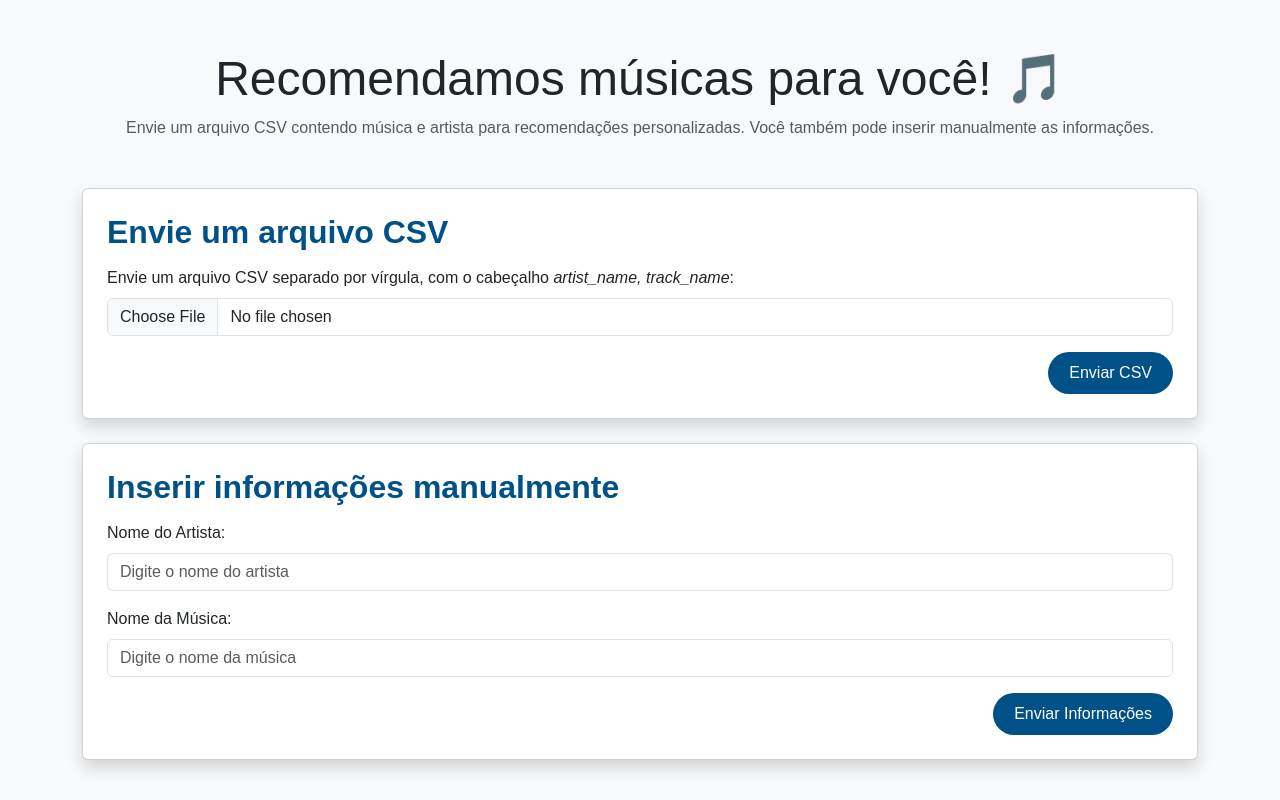
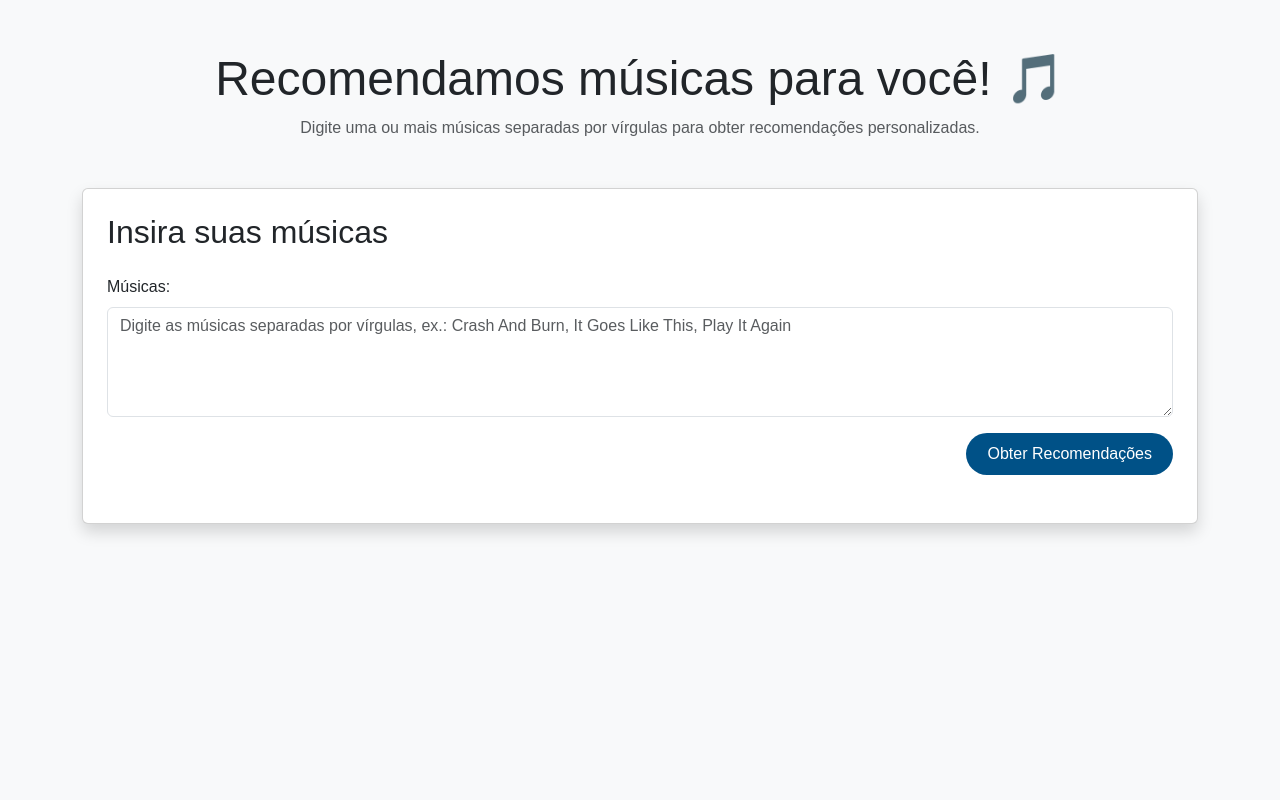
Before and after one commit to giuliazc/playlists-recommender, a Flask app: page / in a window 1280 px wide. Run offline with Flask 3, Linux system fonts and the light colour scheme.

Commit message:
update music recommendation and popular items

```diff
--- a/playlist-recommendation/app.py
+++ b/playlist-recommendation/app.py
@@ -1,68 +1,83 @@
 import os
 import pickle
-import pandas as pd
-from tqdm import tqdm
+from typing import List, Dict
+from collections import defaultdict
 from flask import Flask, request, jsonify, render_template
 
 app = Flask(__name__)
 
 PORT_API_REST = 52025
 RULES_PATH = "../models"
+RULES_FILE = os.path.join(RULES_PATH, "rules.pkl")
 FREQUENT_ITEMSETS_PATH = os.path.join(RULES_PATH, "frequent_itemsets.pkl")
-RULES_PATH = os.path.join(RULES_PATH, "rules.pkl")
 
 def load_rules():
+    """Load recommendation rules from pickle."""
     try:
-        with open(RULES_PATH, "rb") as file:
+        with open(RULES_FILE, "rb") as file:
             rules = pickle.load(file)
         return rules
     except:
-        print(f"Unable to load rules for generating recommendations")
+        print(f"Unable to load rules")
         return {"error": "Unable to load rules for generating recommendations."}
 
-def recommend_music(artist_names, track_names, rules, df, top_n=5):
+def load_frequent_itemsets():
+    """Load frequent itemsets from pickle."""
+    try:
+        with open(FREQUENT_ITEMSETS_PATH, "rb") as file:
+            frequent_itemsets = pickle.load(file)
+        return frequent_itemsets
+    except:
+        print(f"Unable to load frequent itemsets")
+        return []
+
+def generate_popular_songs_from_itemsets(frequent_itemsets: List[set], top_n: int = 10) -> List[str]:
+    """Generate a list of popular songs from frequent itemsets."""
+    item_support = defaultdict(int)
+
+    for itemset in frequent_itemsets:
+        for item in itemset:
+            item_support[item] += 1
+    sorted_items = sorted(item_support.items(), key=lambda x: x[1], reverse=True)
+    popular_songs = [item for item, _ in sorted_items[:top_n]]
+    return popular_songs
+
+def recommend_music(track_names: List[str], rules, popular_songs: List[str], top_n=5):
+    """Generate music recommendations based on track names."""
     recommendations = []
-    artist_track_pairs = [f"{artist}|{track}" for artist, track in zip(artist_names, track_names)]
 
-    for pair in artist_track_pairs:
-        matching_rules = [rule for rule in rules if pair in rule[0]]
+    for track in track_names:
+        matching_rules = [rule for rule in rules if track in rule[0]]
         if matching_rules:
             for rule in matching_rules:
                 recommendations.extend(rule[1])
         else:
-            recommendations = ['rihanna']
+            recommendations.extend(popular_songs)
 
     recommendations = list(set(recommendations))[:top_n]
     return recommendations
 
-def process_csv(music_csv):
-    try:
-        df = pd.read_csv(music_csv, sep=",")
-        df['artist_track'] = df['artist_name'] + "|" + df['track_name']
-        return df, df['artist_track'].tolist()
-
-    except:
-        print(f"Unable to load CSV file. It must be in the form artist_name, track_name")
-        return {"error": "Unable to load CSV file."}
-
 
 @app.route('/api/recommend', methods=['POST'])
 def recommend_api():
-    if 'file' not in request.files:
-        return jsonify({"error": "CSV file not uploaded."}), 400
+    """endpoint recommendation."""
 
-    csv_file = request.files['file']
-    try:
-        df, artist_tracks = process_csv(csv_file)
-    except:
-        error = process_csv(csv_file)
+    data = request.get_json()
+    if not data or 'songs' not in data:
+        return jsonify({"error": "Invalid JSON or missing 'songs' field"}), 400
 
+    track_names = data['songs']
     rules = load_rules()
-
     if "error" in rules:
         return jsonify(rules), 400
 
-    recommendations = recommend_music(artist_tracks, rules, df, top_n=5)
+    frequent_itemsets = load_frequent_itemsets()
+    if frequent_itemsets:
+        popular_songs = generate_popular_songs_from_itemsets(frequent_itemsets, top_n=10)
+    else:
+        popular_songs = ["Umbrella - Rihanna", "Diamonds - Rihanna"]
+
+    recommendations = recommend_music(track_names, rules, popular_songs, top_n=5)
     if not recommendations:
         return jsonify({"error": "No recommendations were generated for the submitted songs."}), 404
 
@@ -72,30 +87,6 @@ def recommend_api():
 def index():
     return render_template('index.html')
 
-@app.route('/upload', methods=['POST'])
-def upload_file():
-    if 'file' not in request.files:
-        return render_template('index.html', error="CSV file not uploaded.")
-
-    csv_file = request.files['file']
-    result = process_csv(csv_file)
-    df, transactions = result
-
-    rules = load_rules()
-
-    if "error" in rules:
-        return render_template('index.html', error=rules["error"])
-
-    artist_names = df['artist_name'].tolist()
-    track_names = df['track_name'].tolist()
-
-    recommendations = recommend_music(artist_names, track_names, rules, df, top_n=5)
-
-    if not recommendations:
-        return render_template('index.html', error="No recommendations were generated for the submitted songs.")
-
-    return render_template('index.html', recommendations=recommendations)
-
 
 if __name__ == '__main__':
     app.run(debug=True, port=PORT_API_REST)
--- a/playlist-recommendation/generate_rules_recommender.py
+++ b/playlist-recommendation/generate_rules_recommender.py
@@ -48,7 +48,7 @@ def generate_transactions(df: pd.DataFrame) -> List[List[str]]:
     """
     transactions = []
     for pid, group in df.groupby('pid'):
-        transaction = [f"{artist}|{track}" for artist, track in zip(group['artist_name'], group['track_name'])]
+        transaction = group['track_name'].tolist()
         transactions.append(transaction)
 
     return transactions
--- a/playlist-recommendation/templates/index.html
+++ b/playlist-recommendation/templates/index.html
@@ -4,7 +4,6 @@
     <meta charset="UTF-8">
     <meta name="viewport" content="width=device-width, initial-scale=1.0">
     <title>Recomendador de Músicas</title>
-    <!-- Bootstrap CSS -->
     <link href="https://cdn.jsdelivr.net/npm/bootstrap@5.3.0/dist/css/bootstrap.min.css" rel="stylesheet">
     <style>
         body {
@@ -24,11 +23,6 @@
         .container {
             margin-top: 50px;
         }
-        .option-title {
-            font-weight: bold;
-            color: #005187;
-            margin-bottom: 15px;
-        }
         .form-footer {
             display: flex;
             justify-content: flex-end;
@@ -39,57 +33,65 @@
     <div class="container">
         <div class="text-center mb-5">
             <h1 class="display-5">Recomendamos músicas para você! 🎵</h1>
-            <p class="text-muted">Envie um arquivo CSV contendo música e artista para recomendações personalizadas. Você também pode inserir manualmente as informações.</p>
-        </div>
-
-        <div class="card shadow p-4 mb-4">
-            <h2 class="option-title">Envie um arquivo CSV</h2>
-            <form action="/upload" method="post" enctype="multipart/form-data">
-                <div class="mb-3">
-                    <label for="file" class="form-label">Envie um arquivo CSV separado por vírgula, com o cabeçalho <i>artist_name, track_name</i>:</label>
-                    <input type="file" name="file" id="file" class="form-control" required>
-                </div>
-                <div class="form-footer">
-                    <button type="submit" class="btn btn-custom">Enviar CSV</button>
-                </div>
-            </form>
+            <p class="text-muted">Digite uma ou mais músicas separadas por vírgulas para obter recomendações personalizadas.</p>
         </div>
 
         <div class="card shadow p-4">
-            <h2 class="option-title">Inserir informações manualmente</h2>
-            <form action="/manual" method="post">
+            <h2 class="mb-4">Insira suas músicas</h2>
+            <form id="music-form">
                 <div class="mb-3">
-                    <label for="artist" class="form-label">Nome do Artista:</label>
-                    <input type="text" name="artist" id="artist" class="form-control" placeholder="Digite o nome do artista" required>
-                </div>
-                <div class="mb-3">
-                    <label for="track" class="form-label">Nome da Música:</label>
-                    <input type="text" name="track" id="track" class="form-control" placeholder="Digite o nome da música" required>
+                    <label for="songs" class="form-label">Músicas:</label>
+                    <textarea name="songs" id="songs" class="form-control" placeholder="Digite as músicas separadas por vírgulas, ex.: Crash And Burn, It Goes Like This, Play It Again" rows="4" required></textarea>
                 </div>
                 <div class="form-footer">
-                    <button type="submit" class="btn btn-custom">Enviar Informações</button>
+                    <button type="submit" class="btn btn-custom">Obter Recomendações</button>
                 </div>
             </form>
+
+            <div id="result" class="mt-4">
+            </div>
         </div>
-
-        {% if error %}
-            <div class="alert alert-danger mt-4">
-                {{ error }}
-            </div>
-        {% endif %}
-
-        {% if recommendations %}
-            <div class="card shadow mt-4 p-4">
-                <h2 class="h4">Recomendações de músicas:</h2>
-                <ul class="list-group mt-3">
-                    {% for rule in recommendations %}
-                        <li class="list-group-item">{{ rule }}</li>
-                    {% endfor %}
-                </ul>
-            </div>
-        {% endif %}
     </div>
 
-    <script src="https://cdn.jsdelivr.net/npm/bootstrap@5.3.0/dist/js/bootstrap.bundle.min.js"></script>
+    <script>
+        document.getElementById('music-form').addEventListener('submit', async (event) => {
+            event.preventDefault();
+
+            const songsInput = document.getElementById('songs').value.trim();
+            const songs = songsInput.split(',').map(song => song.trim());
+
+            if (songs.length === 0) {
+                alert("Você deve inserir pelo menos uma música para a recomendação.");
+                return;
+            }
+
+            const resultDiv = document.getElementById('result');
+            resultDiv.innerHTML = "Carregando recomendações...";
+
+            try {
+                const response = await fetch('/api/recommend', {
+                    method: 'POST',
+                    headers: {
+                        'Content-Type': 'application/json',
+                    },
+                    body: JSON.stringify({ songs }),
+                });
+
+                const data = await response.json();
+                if (response.ok) {
+                    resultDiv.innerHTML = `
+                        <h3>Recomendações de músicas para você:</h3>
+                        <ul>
+                            ${data.recommendations.map(song => `<li>${song}</li>`).join('')}
+                        </ul>
+                    `;
+                } else {
+                    resultDiv.innerHTML = `<p class="text-danger">${data.error}</p>`;
+                }
+            } catch (error) {
+                resultDiv.innerHTML = `<p class="text-danger">Não conseguimos processar sua solicitação. Tente novamente mais tarde.</p>`;
+            }
+        });
+    </script>
 </body>
 </html>
```
Also changed, not shown: 2 other files.
